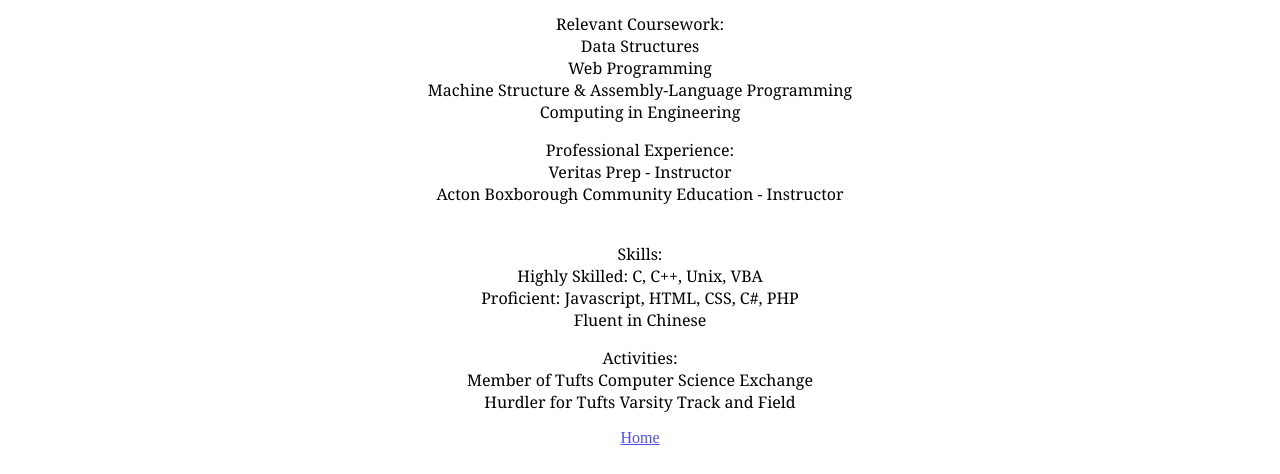
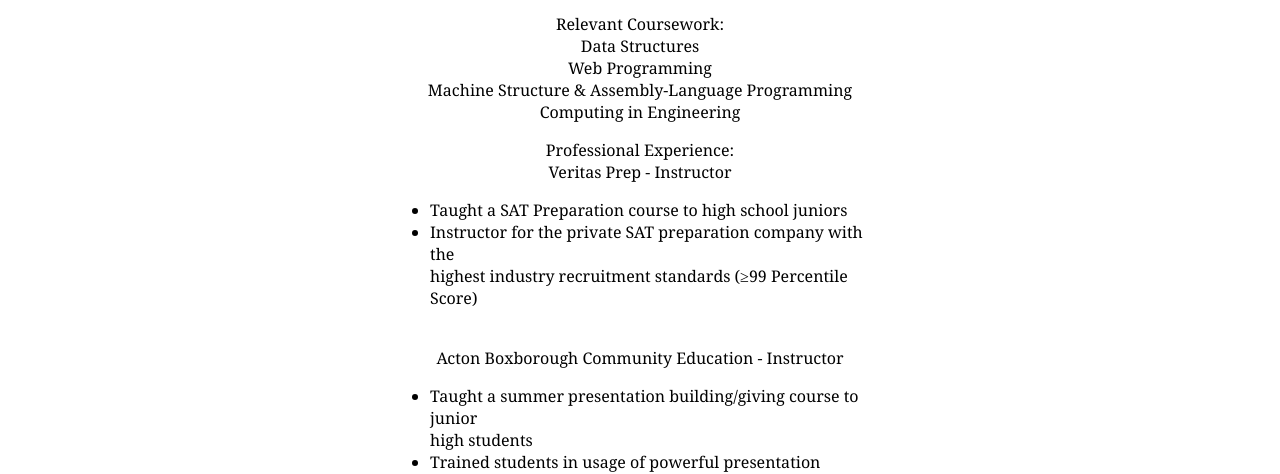
Before and after one commit to ehnree/ehnree.github.io, a plain HTML site: page resume.html in a window 1280 px wide. Shown: the part 333-807 px from the top of the page. Drawn offline with Linux system fonts and the light colour scheme; a web font is replaced by a local one.

Commit message:
Added bulleted list to resume

```diff
--- a/indexStyle.css
+++ b/indexStyle.css
@@ -83,6 +83,18 @@
 	font-family: Cambria;
 }
 
+#ab {
+	text-align: center;
+	font-family: Cambria;
+}
+
+div.experience {
+	text-align: left;
+	font-family: Cambria;
+	margin: 0 auto;
+	width:500px;
+}
+
 /* Bio Css */
 
 #wrapperBio {
--- a/resume.html
+++ b/resume.html
@@ -25,8 +25,23 @@
 
 	<p> Professional Experience: <br>
 
-			Veritas Prep - Instructor <br>
-			Acton Boxborough Community Education - Instructor <br> <br>
+		Veritas Prep - Instructor <br>
+			<div class="experience">
+				<ul>
+					<li> Taught a SAT Preparation course to high school juniors </li>
+					<li> Instructor for the private SAT preparation company with the <br>highest industry recruitment standards (≥99 Percentile Score) </li>
+				</ul> <br>
+			</div>
+		<div id='ab'>
+			Acton Boxborough Community Education - Instructor <br>
+		</div>
+			<div class="experience">
+				<ul>
+					<li> Taught a summer presentation building/giving course to junior
+						<br> high students </li>
+					<li> Trained students in usage of powerful presentation software <br> e.g. MS Powerpoint, Prezi, SlideRocket </li>
+				</ul> <br>
+			</div>
 	</p>
 
 	<p> Skills: <br>
```
Also changed, not shown: bio.html (+1 -1 lines), 1 other file.
